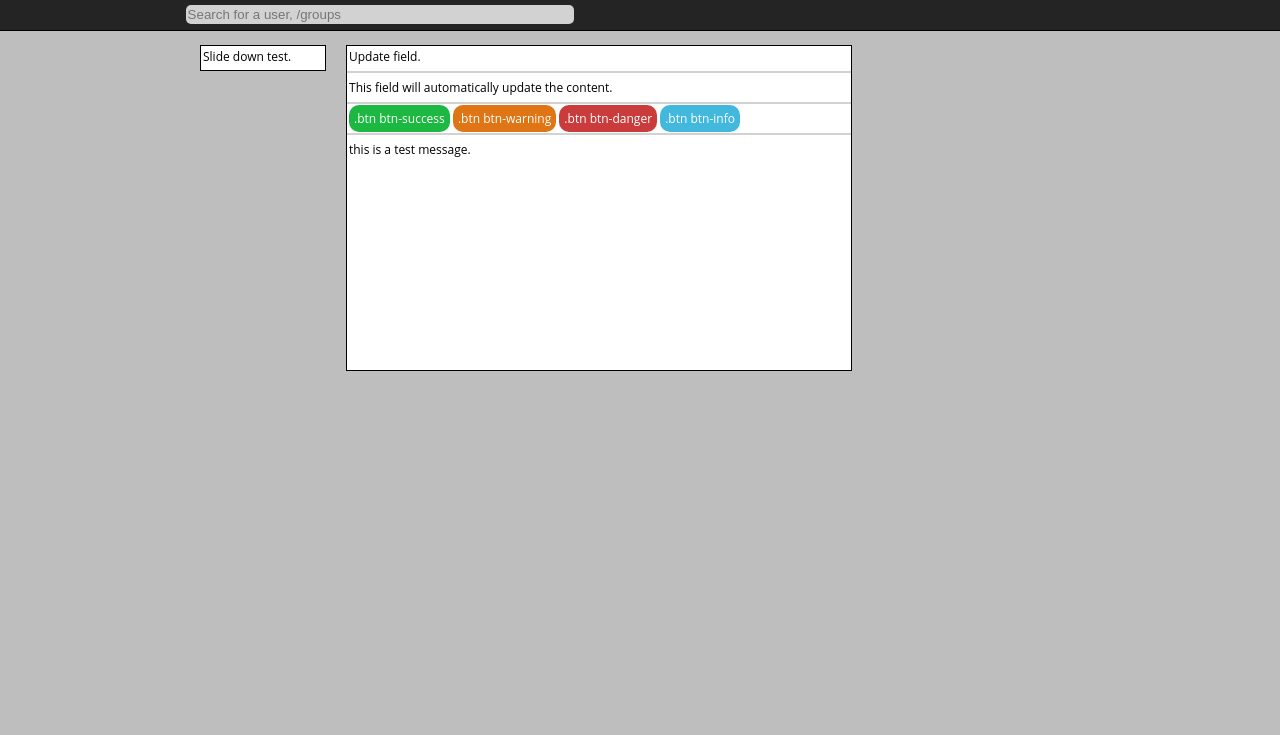
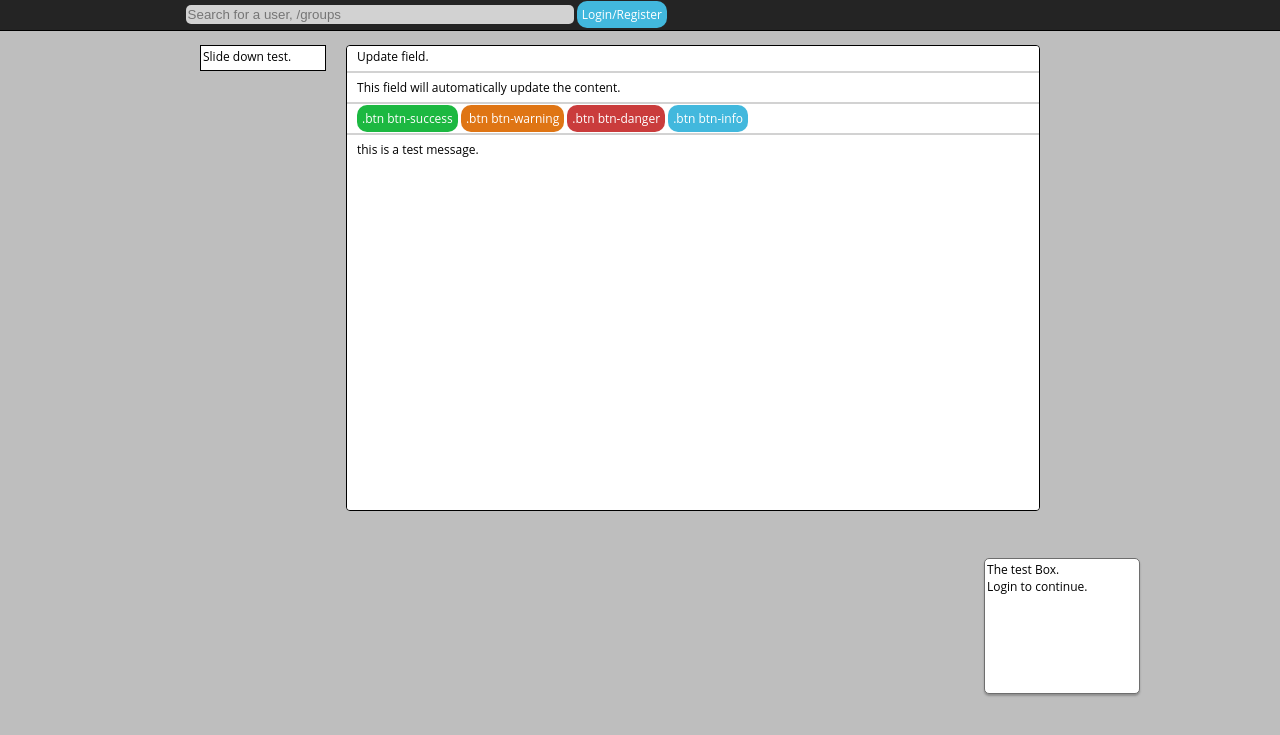
Before and after one commit to snyggen911/SNetwork, a PHP site: page /index.php?page=home in a window 1280 px wide. Shown: the top 735 px of the page. Run offline with PHP 8.4, Linux system fonts and the light colour scheme; some libraries are stand-ins or nearby versions.

Commit message:
Add files via upload

```diff
--- a/index.php
+++ b/index.php
@@ -1,3 +1,18 @@
+<?php
+session_start();
+ob_start();
+
+
+
+$server = "localhost";
+$database = "botter";
+$password = "";
+$username = "root";
+
+$conn = mysqli_connect($server, $username, $password, $database) or die("Error.. couldn't connect to the server.");
+
+?>
+
 <!DOCTYPE html>
 <html>
 <head>
@@ -30,11 +45,27 @@
 		height:200px;
 	}
 
+	.containerRight {
+	border:1px solid rgba(110, 110, 110, 1.0);
+		padding:2px;
+		width:150px;
+		height:130px;
+		transition:height 1.5s;
+		float:right;
+		margin:2px;
+		margin-top:45px;
+		margin-right:140px;
+		background:#FFF;
+		border-radius:5px;
+		box-shadow:0px 2px 2px rgba(40, 40, 40, 0.3);
+	}
+
 	.updateContainer {
 		border:1px solid #000;
 		padding:2px;
-		width:500px;
-		height:320px;
+		padding-left:10px;
+		width:680px;
+		height:460px;
 		transition:height 1.5s;
 		float:left;
 		margin:2px;
@@ -42,12 +73,13 @@
 		margin-top:45px;
 		margin-left:200px;
 		background:#FFF;
+		border-radius:4px;
 	}
 
 	hr {
 		border:1px solid rgba(210, 210, 210, 1.0);
-		width:100.8%;
-		margin-left:-2px;
+		width:102%;
+		margin-left:-10px;
 		padding:0px;
 	}
 
@@ -89,14 +121,9 @@
 		border-radius:5px;
 	}
 
-	.results:active {
-		width:400px;
-	}
-
-
-
 	.listers {
 		list-style-type:none;
+		padding:5px;
 	}
 
 	.btn-success {
@@ -149,7 +176,8 @@
 
 	</script>
 	<div class="menu">
-	<input type="text" placeholder="Search for a user, /groups" class="input_menu"  onkeyup="showHint(this.value)" />
+	<input type="text" placeholder="Search for a user, /groups" class="input_menu"  onkeyup="showHint(this.value)" /> <?php if(isset($_SESSION['user'])) { echo "<a class='link' href='?page=users&u=".$_SESSION["user"]."'>".$_SESSION["user"]."</a> <a class='link' href='?page=logout'>Logout</a>"; } else { echo '<a href="?page=reglog" class="btn btn-info link_menu link">Login/Register</a>'; } ?>
+
 	<div id="txthints"></div>
 	</div>
 	</div>
@@ -163,8 +191,9 @@
 			header("Location: ?page=home");
 		}
 	}
+
 	?>
 
-	</div>
+	</div> <div class="containerRight"> The test Box.<br><?php if(isset($_SESSION['user'])) { include('pages/testbox.php'); } else { echo 'Login to continue.'; } ?></div>
 </body>
 </html>
```
Also changed, not shown: botter.sql (added, +64 -0 lines).
